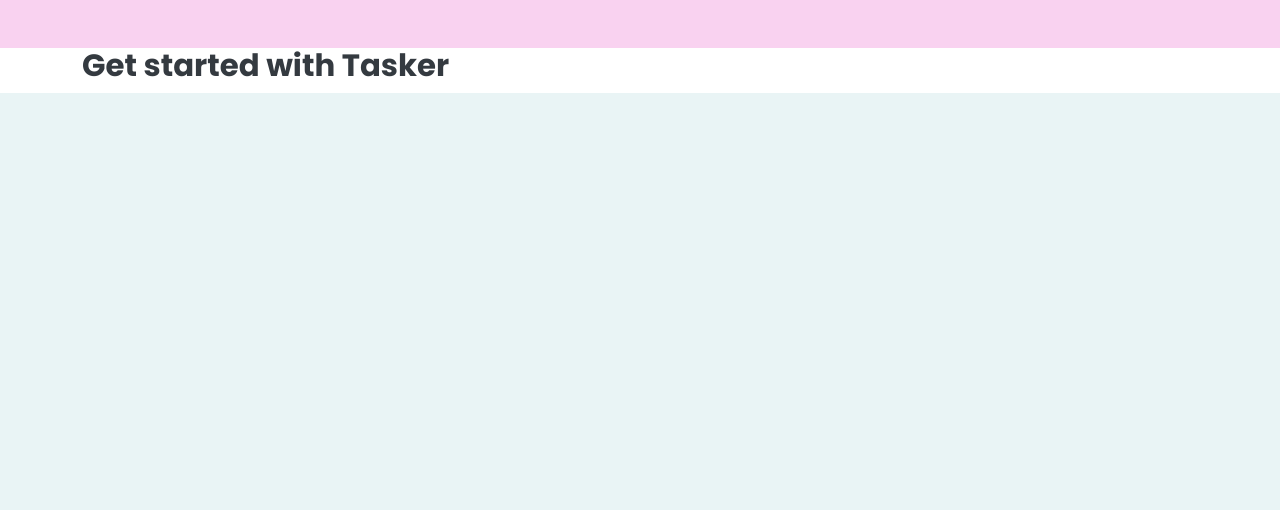
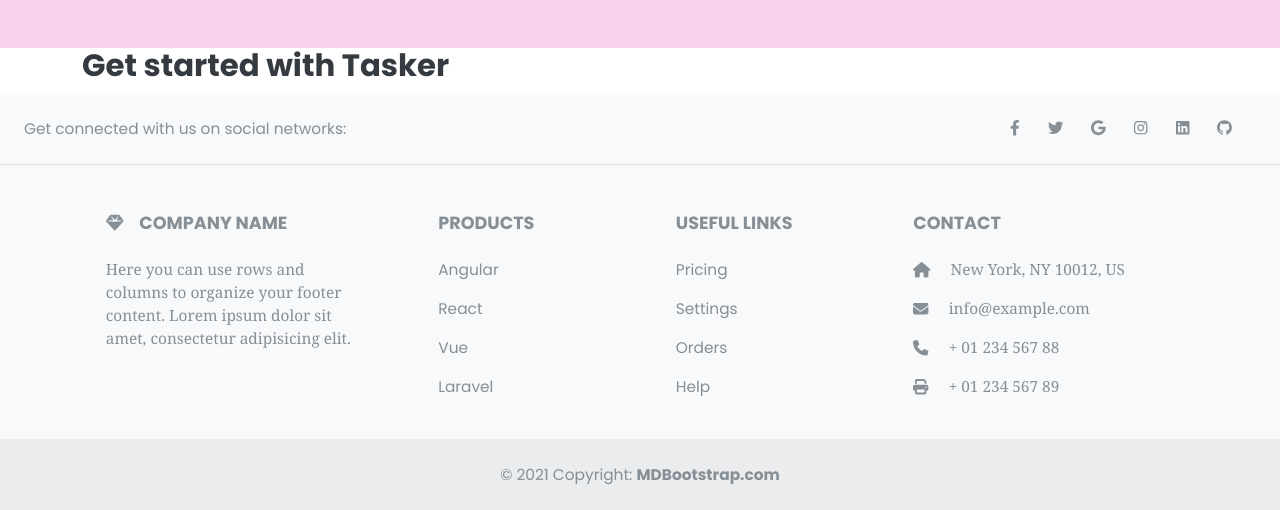
Before and after one commit to sirgama/Tasker, a Django app: page / in a window 1280 px wide. Shown: the part 2645-3155 px from the top of the page. Before the commit the page ends 2738 px from the top, so only its background shows below. Run offline with Django 4.2, Linux system fonts and the light colour scheme; some libraries are stand-ins or nearby versions.

Commit message:
add mdbootstrap footer

```diff
--- a/templates/core/home.html
+++ b/templates/core/home.html
@@ -148,4 +148,127 @@
     </div>
   </div>
 </section>
+
+<!-- Footer -->
+<footer class="text-center text-lg-start bg-light text-muted">
+  <!-- Section: Social media -->
+  <section class="d-flex justify-content-center justify-content-lg-between p-4 border-bottom">
+    <!-- Left -->
+    <div class="me-5 d-none d-lg-block">
+      <span>Get connected with us on social networks:</span>
+    </div>
+    <!-- Left -->
+
+    <!-- Right -->
+    <div>
+      <a href="" class="me-4 text-reset">
+        <i class="fab fa-facebook-f"></i>
+      </a>
+      <a href="" class="me-4 text-reset">
+        <i class="fab fa-twitter"></i>
+      </a>
+      <a href="" class="me-4 text-reset">
+        <i class="fab fa-google"></i>
+      </a>
+      <a href="" class="me-4 text-reset">
+        <i class="fab fa-instagram"></i>
+      </a>
+      <a href="" class="me-4 text-reset">
+        <i class="fab fa-linkedin"></i>
+      </a>
+      <a href="" class="me-4 text-reset">
+        <i class="fab fa-github"></i>
+      </a>
+    </div>
+    <!-- Right -->
+  </section>
+  <!-- Section: Social media -->
+
+  <!-- Section: Links  -->
+  <section class="">
+    <div class="container text-center text-md-start mt-5">
+      <!-- Grid row -->
+      <div class="row mt-3">
+        <!-- Grid column -->
+        <div class="col-md-3 col-lg-4 col-xl-3 mx-auto mb-4">
+          <!-- Content -->
+          <h6 class="text-uppercase fw-bold mb-4">
+            <i class="fas fa-gem me-3"></i>Company name
+          </h6>
+          <p>
+            Here you can use rows and columns to organize your footer content. Lorem ipsum
+            dolor sit amet, consectetur adipisicing elit.
+          </p>
+        </div>
+        <!-- Grid column -->
+
+        <!-- Grid column -->
+        <div class="col-md-2 col-lg-2 col-xl-2 mx-auto mb-4">
+          <!-- Links -->
+          <h6 class="text-uppercase fw-bold mb-4">
+            Products
+          </h6>
+          <p>
+            <a href="#!" class="text-reset">Angular</a>
+          </p>
+          <p>
+            <a href="#!" class="text-reset">React</a>
+          </p>
+          <p>
+            <a href="#!" class="text-reset">Vue</a>
+          </p>
+          <p>
+            <a href="#!" class="text-reset">Laravel</a>
+          </p>
+        </div>
+        <!-- Grid column -->
+
+        <!-- Grid column -->
+        <div class="col-md-3 col-lg-2 col-xl-2 mx-auto mb-4">
+          <!-- Links -->
+          <h6 class="text-uppercase fw-bold mb-4">
+            Useful links
+          </h6>
+          <p>
+            <a href="#!" class="text-reset">Pricing</a>
+          </p>
+          <p>
+            <a href="#!" class="text-reset">Settings</a>
+          </p>
+          <p>
+            <a href="#!" class="text-reset">Orders</a>
+          </p>
+          <p>
+            <a href="#!" class="text-reset">Help</a>
+          </p>
+        </div>
+        <!-- Grid column -->
+
+        <!-- Grid column -->
+        <div class="col-md-4 col-lg-3 col-xl-3 mx-auto mb-md-0 mb-4">
+          <!-- Links -->
+          <h6 class="text-uppercase fw-bold mb-4">Contact</h6>
+          <p><i class="fas fa-home me-3"></i> New York, NY 10012, US</p>
+          <p>
+            <i class="fas fa-envelope me-3"></i>
+            info@example.com
+          </p>
+          <p><i class="fas fa-phone me-3"></i> + 01 234 567 88</p>
+          <p><i class="fas fa-print me-3"></i> + 01 234 567 89</p>
+        </div>
+        <!-- Grid column -->
+      </div>
+      <!-- Grid row -->
+    </div>
+  </section>
+  <!-- Section: Links  -->
+
+  <!-- Copyright -->
+  <div class="text-center p-4" style="background-color: rgba(0, 0, 0, 0.05);">
+    © 2021 Copyright:
+    <a class="text-reset fw-bold" href="https://mdbootstrap.com/">MDBootstrap.com</a>
+  </div>
+  <!-- Copyright -->
+</footer>
+<!-- Footer -->
 {% endblock %}
```
